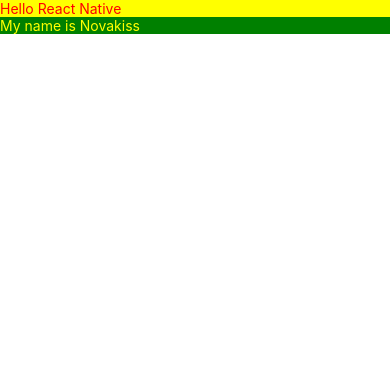
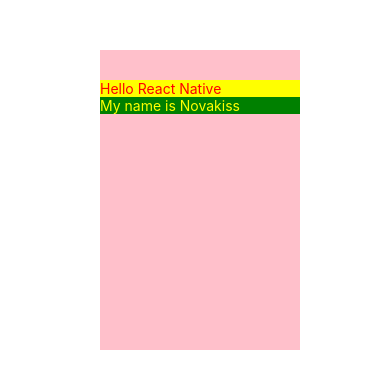
Before and after one commit to novakiss/learnReactNative, a React Native app: screen / in a window 390 px wide. Shown: the top 388 px of the page. Built offline with nearby package versions, Linux system fonts and the light colour scheme.

Commit message:
StyleSheet in React-Native 2

```diff
--- a/App.js
+++ b/App.js
@@ -8,7 +8,7 @@
 export default class App extends Component {
     render() {
         return (
-            <View>
+            <View style={ao.bao}>
                 <Text style={ao.tieude}>
                     Hello React Native
                 </Text>
@@ -21,6 +21,14 @@
 }
 
 const ao = StyleSheet.create({
+    bao:{
+        backgroundColor: 'pink',
+        width:200,
+        height:300,
+        marginTop:50,
+        marginLeft:100,
+        paddingTop:30
+    },
     tieude: {
         backgroundColor: 'yellow',
         color: 'red'
```
